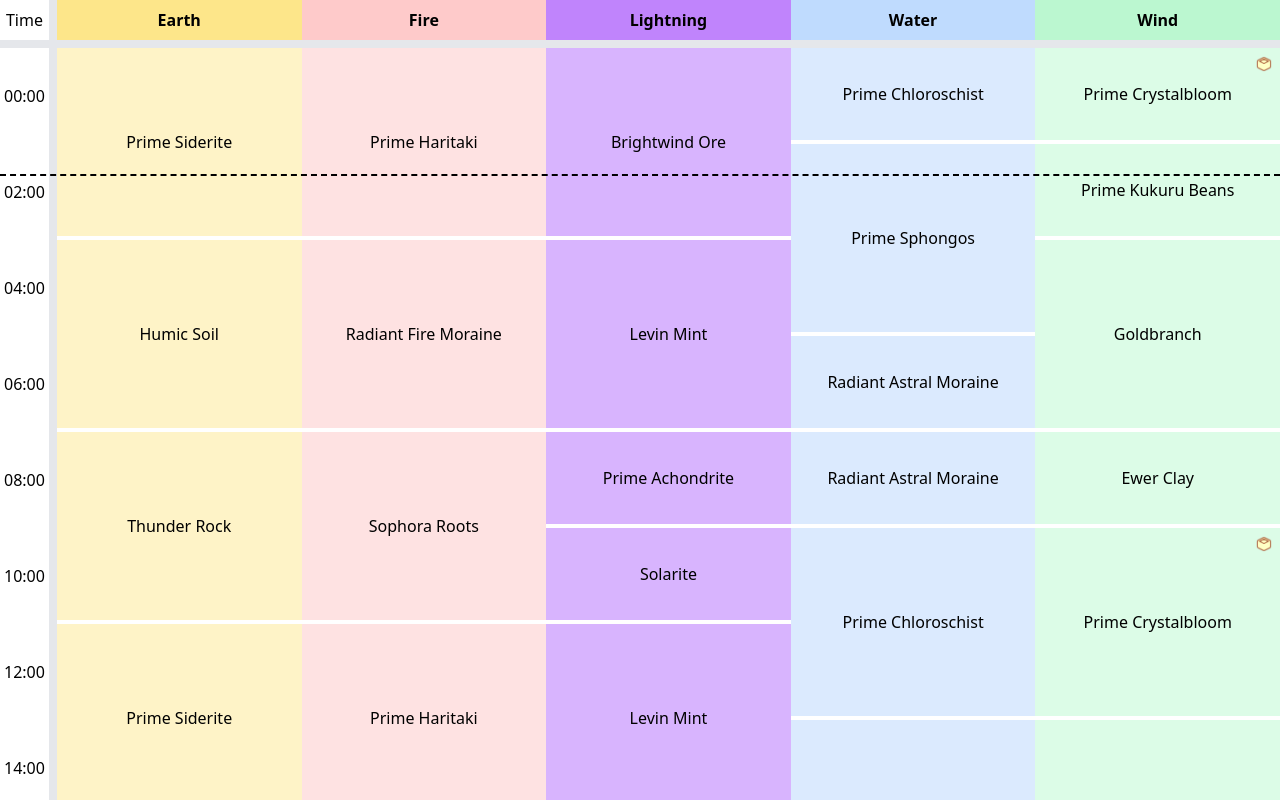
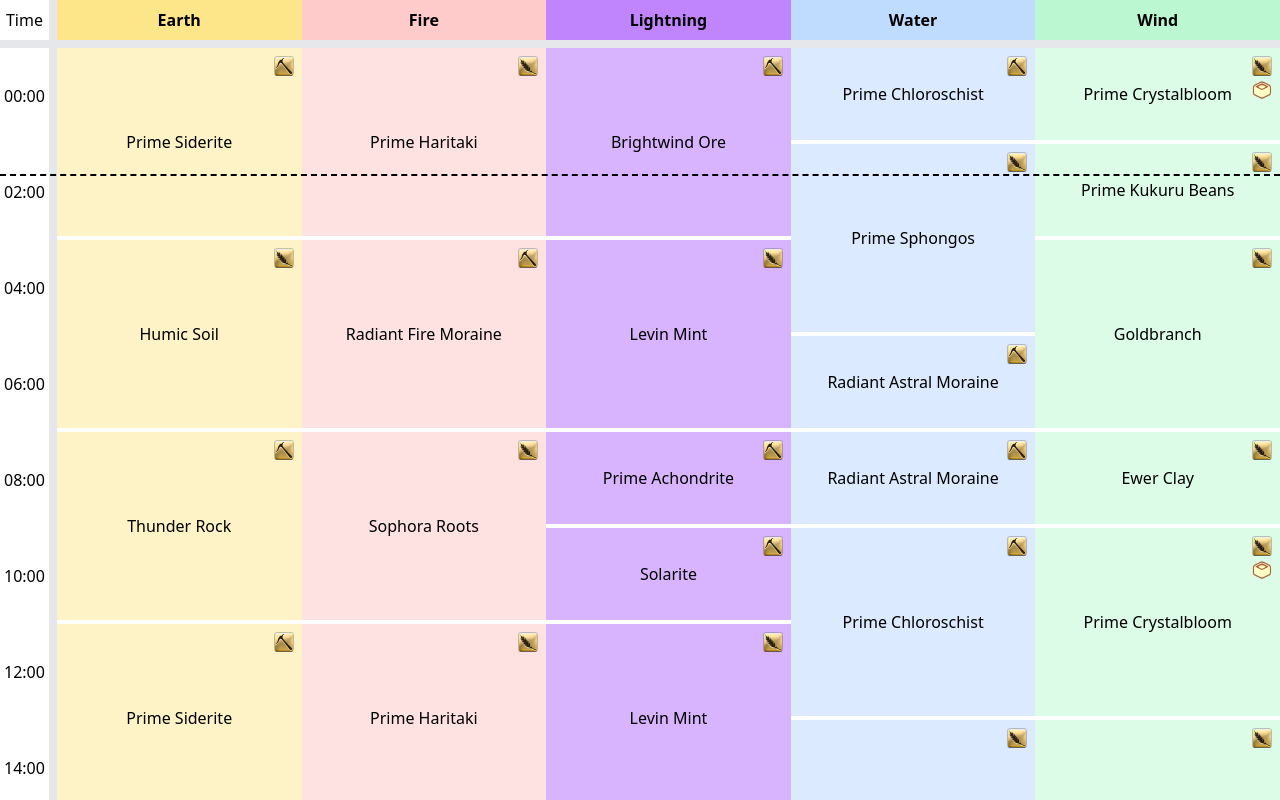
Before and after one commit to xurion/ffxiv-crystal-cluster-gathering, a React (Vite) app: page / in a window 1280 px wide. Shown: the top 800 px of the page. Built offline with nearby package versions, Linux system fonts and the light colour scheme.

Commit message:
Add jobs

```diff
--- a/src/Entry.tsx
+++ b/src/Entry.tsx
@@ -1,6 +1,8 @@
 import { Cell } from "./Cell";
 import type { Entry as EntryDetails } from "./data";
 import collectableIcon from "./assets/collectable.webp";
+import botIcon from "./assets/botanist.webp";
+import minIcon from "./assets/miner.webp";
 
 type Props = {
   className?: string;
@@ -18,9 +20,13 @@ export const Entry = ({ className, entry }: Props) => {
       height={entry.duration}
     >
       {entry.name}
-      {entry.collectable && (
-        <img className="absolute right-2 top-2 w-4" src={collectableIcon} />
-      )}
+      <div className="absolute right-2 top-2">
+        <img
+          className="mb-1 w-5"
+          src={entry.job === "BOT" ? botIcon : minIcon}
+        />
+        {entry.collectable && <img className="w-5" src={collectableIcon} />}
+      </div>
     </Cell>
   );
 };
```
Also changed, not shown: src/assets/botanist.webp (added), src/assets/miner.webp (added).
